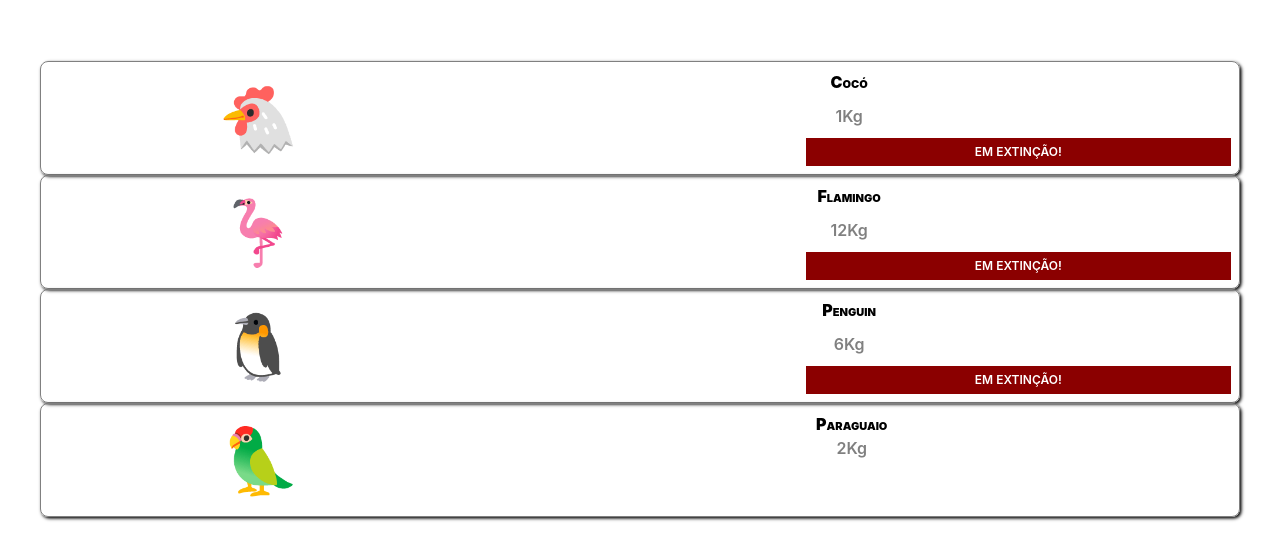
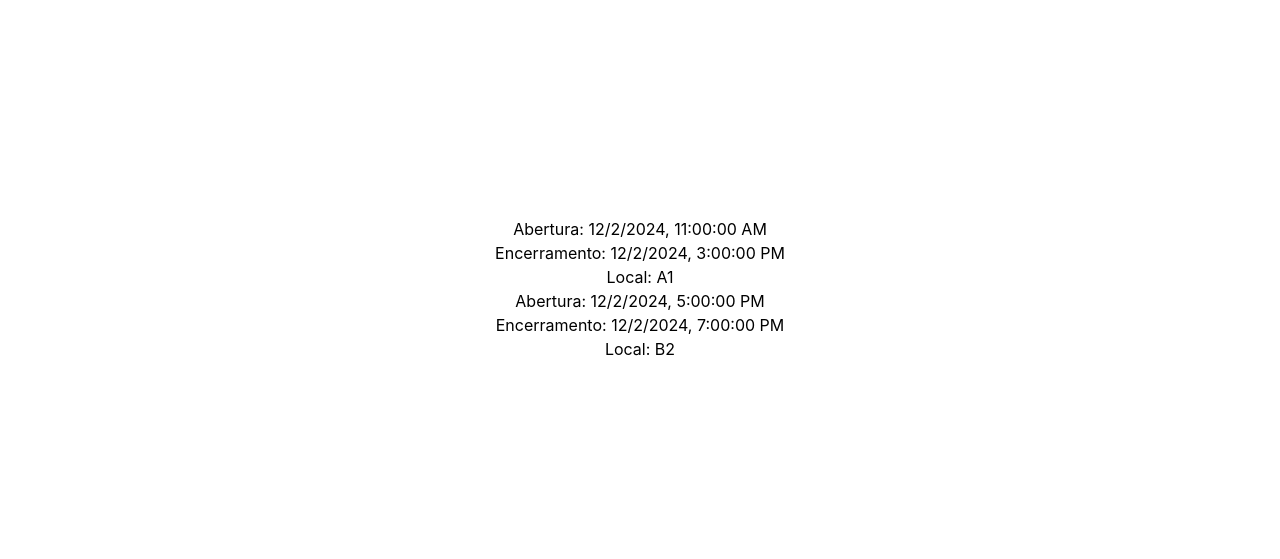
Before and after one commit to ufjf-dcc207/ufjf-dcc207-2024-3-a-atv03-SarahCristina00, a React (Vite) app: page / in a window 1280 px wide. Shown: the part 111-670 px from the top of the page. Built offline with nearby package versions, Linux system fonts and the light colour scheme.

Commit message:
Cria Exibicao.css e .tsx, cria conteiner para exibicao e modifica App.tsx

```diff
--- a/src/App.tsx
+++ b/src/App.tsx
@@ -1,19 +1,29 @@
-import Animal from './Animal';
-import './App.css'
-
+import Animal from "./Animal";
+import Exibicao from "./Exibicao";
+import "./App.css";
 
 function App() {
+  return (
+    <div className="app">
+      <Exibicao
+        inicio={new Date("2024-12-02T08:00:00.000-03:00")}
+        fim={new Date("2024-12-02T12:00-03:00")}
+        local="A1"
+      >
+        <Animal icone="🐔" nome="Cocó" peso={1.0} emExtincao={true} />
+        <Animal icone="🦩" nome="Flamingo" peso={12.0} emExtincao={true} />
+      </Exibicao>
 
-
-  return (
-  <div className = "app">
-        <Animal icone= "🐔" nome="Cocó" peso={1.0} emExtincao={true}/>
-        <Animal icone= "🦩" nome="Flamingo" peso={12.0} emExtincao={true}/>
-        <Animal icone="🐧" nome="Penguin" peso={6.0} emExtincao={true}/>
-        <Animal icone= "🦜" nome="Paraguaio" peso={2.0} emExtincao={false}/>
+      <Exibicao
+        inicio={new Date("2024-12-02T14:00:00.000-03:00")}
+        fim={new Date("2024-12-02T16:00-03:00")}
+        local="B2"
+      >
+        <Animal icone="🐧" nome="Penguin" peso={6.0} emExtincao={true} />
+        <Animal icone="🦜" nome="Paraguaio" peso={2.0} emExtincao={false} />
+      </Exibicao>
     </div>
   );
 }
 
-
-export default App
+export default App;
--- /dev/null
+++ b/src/Exibicao.css
@@ -0,0 +1,21 @@
+.exibicao{
+    display: grid;
+    grid-template-areas: "cercado inicio fim";
+    padding: 1em;
+    box-shadow: 0.1em 0.2em 0.2 em;
+    .inicio{
+        color: darkgreen;
+        grid-area: inicio;
+    }
+
+    .fim{
+        color: darkred;
+        grid-area: fim;
+    }
+
+    .local{
+        font-size: bold;
+        grid-area: cercado;
+    }
+
+}
--- /dev/null
+++ b/src/Exibicao.tsx
@@ -0,0 +1,22 @@
+import './Exibicao.css';
+
+interface ExibicaoProps{
+    inicio: Date;
+    fim: Date;
+    local: string;
+}
+
+export default function Exibicao({
+    inicio,
+    fim,
+    local: cercado,
+
+}:ExibicaoProps){
+    return(
+        <div className="exibição">
+        <div className="inicio">Abertura: {inicio.toLocaleString()}</div>
+        <div className="fim">Encerramento: {fim.toLocaleString()}</div>
+        <div className="cercado">Local: {cercado.toLocaleString()}</div>
+        </div>
+    );
+}
```
